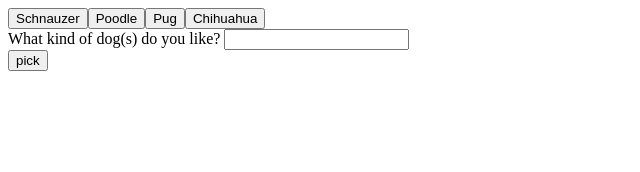
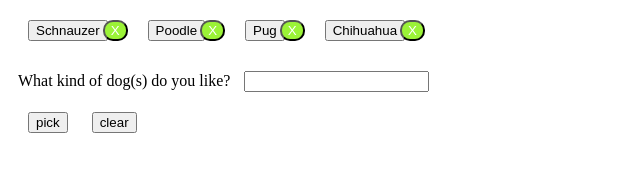
Before and after one commit to acap613/Giphy-API, a plain HTML site: page index.html in a window 1280 px wide. Shown: the whole page, without its empty margins (0-640 px from the left). Drawn offline with nearby package versions, Linux system fonts and the light colour scheme.

Commit message:
added delete, clear buttons

```diff
--- a/index.html
+++ b/index.html
@@ -5,7 +5,20 @@
     <meta name="viewport" content="width=device-width, initial-scale=1.0">
     <meta http-equiv="X-UA-Compatible" content="ie=edge">
     <title>GIPHY AJAX BUTTONZ</title>
-
+    <style type="text/css">
+        button,
+        div,
+        form,
+        input {
+          margin: 10px;
+        }
+        .delete {
+          margin-left: -15px;
+          color: white;
+          background:rgb(155, 243, 55);
+          border-radius: 10px;
+        }
+      </style>
 </head>
 <body>
     <!-- div to hold buttons -->
@@ -15,6 +28,8 @@
             <label for="dog-input">What kind of dog(s) do you like?</label>
             <input type="text" id="dog-input"><br>
             <input id="add-dog" type="submit" value="pick">
+            <input id="clear" type="button" value="clear">
+
           </form>
     <!-- div to show GIFs -->
     <div id="gifArea"></div>
@@ -64,7 +79,12 @@
             //give the button a data-attribute
             d.attr("search", dogs[i]);
             //add the buttons to the buttons-view div
-            $("#buttons-view").append(d);
+            var b = $("<button>");
+          b.addClass("delete");
+          b.text("X")
+          b.attr("id", i);
+          $("#buttons-view").append(d, b);
+          closes.push(b);;
 
         }
 
@@ -74,6 +94,13 @@
     //   the ever so important onClick event thing we struggle with constantly
         // This function handles events where the add dog button is clicked
       $(document).on("click", ".dog", displayDog);
+      $(document).on("click", ".delete", function(event) {
+        event.preventDefault();
+        console.log("works");
+        removeID = $(this).attr("id");
+        dogs = dogs.filter(function(obj,id) { return id != removeID});
+        renderButtons();
+      });
       $("#add-dog").on("click", function(event) {
         event.preventDefault();
         // This line of code will grab the input from the textbox
@@ -91,9 +118,15 @@
       });
 //====================================================================================================
 //====================================================================================================
+
+    $(document).on("click", "#clear", function(){
+        $('#gifArea').empty();
+    })
+
      renderButtons();
 
-
+          //add delete buttons and
+          //add a clear button
 
 
 
```
